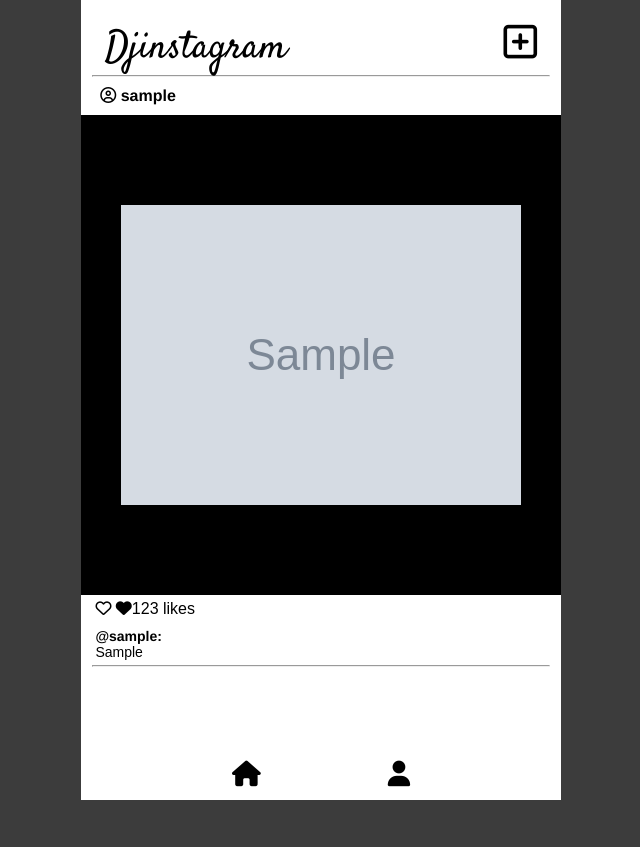
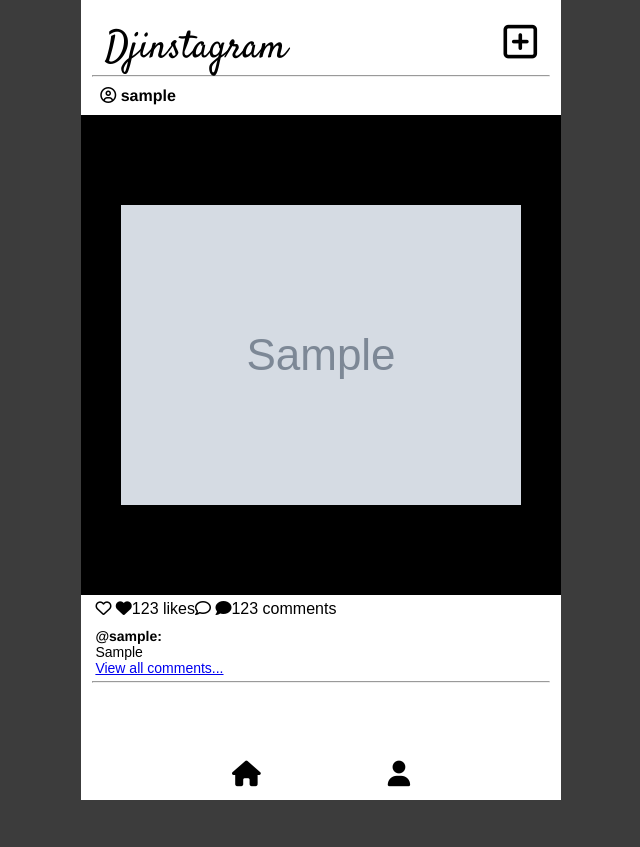
Before and after one commit to richclarke0/Djinstagram, a Django app: page / in a window 1280 px wide. Shown: the whole page, without its empty margins (319-959 px from the left). Run offline with Django 4.2, Linux system fonts and the light colour scheme; a user stored in the database is signed in; tables that the repository leaves empty hold one stand-in row (values such as "Sample post"); grey boxes marked "Sample" are stand-in pictures; some libraries are stand-ins or nearby versions.

Commit message:
adds link to view page

```diff
--- a/main_app/templates/posts/index.html
+++ b/main_app/templates/posts/index.html
@@ -19,11 +19,21 @@
       </div>
 
       <div class="post-likes">
+
         <div class="post-heart">
           <i class="fa-regular fa-heart"></i>
           <i class="fa-solid fa-heart"></i>
         </div>
+
         <div class="post-likes-counter">123 likes</div>
+
+        <div class="post-comments">
+          <i class="fa-regular fa-comment"></i>
+          <i class="fa-solid fa-comment"></i>
+        </div>
+
+        <div class="post-comments-counter">123 comments</div>
+
       </div>
 
       <div class="post-description">
@@ -32,6 +42,11 @@
         </div>
         <div class="post-description-text">
           <p>{{ post.caption }}</p>
+        </div>
+        <div class="post-view-comments">
+          <a href="{% url 'comments' post.id %}">
+            <p>View all comments...</p>
+          </a>
         </div>
       </div>
     </div>
```
